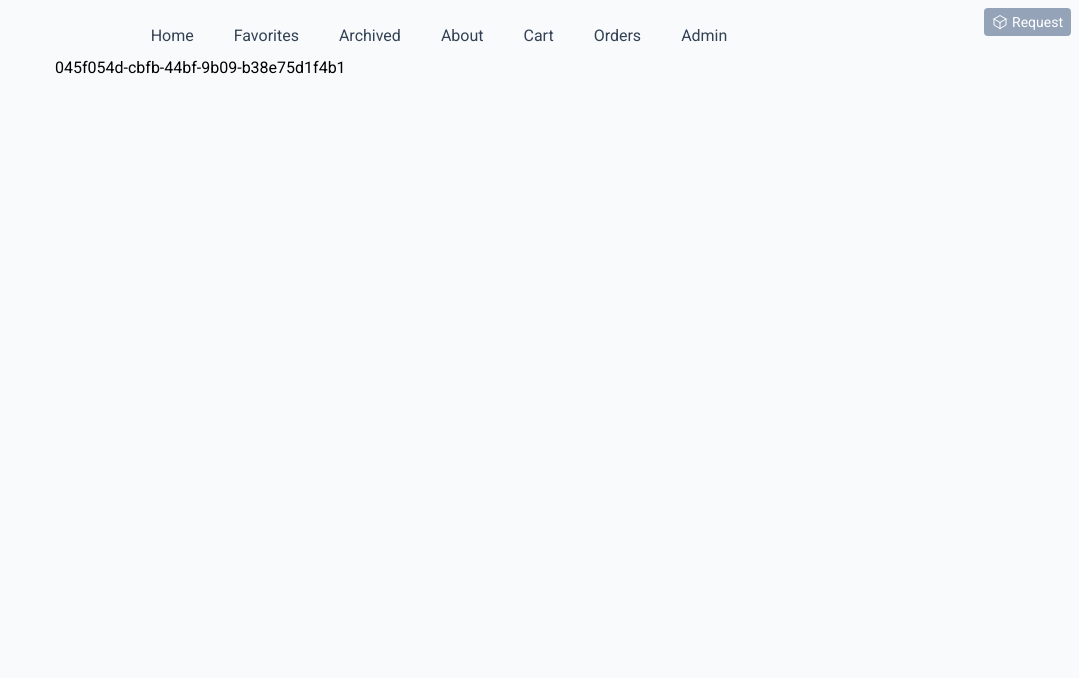
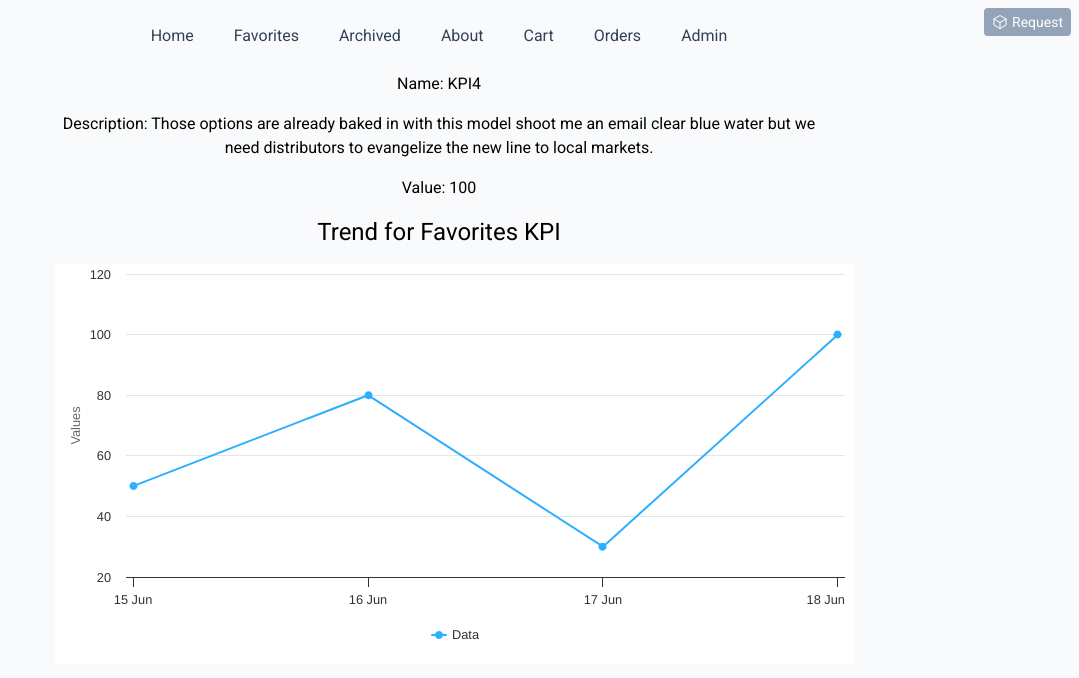
Before and after one commit to AndriiAnisimov/kpi, a Next.js app: page /045f054d-cbfb-44bf-9b09-b38e75d1f4b1 in a window 1280 px wide. Shown: the top 678 px of the page, without its empty margins (201-1280 px from the left). Built offline with nearby package versions, Linux system fonts and the light colour scheme.

Commit message:
Corrected Dynamic Page

```diff
--- a/app/[id]/page.tsx
+++ b/app/[id]/page.tsx
@@ -1,7 +1,35 @@
-export default function AllIdPage({ params }: { params: { id: string }}) {
+"use client";
+import { Provider, useSelector } from "react-redux";
+import { store, RootState } from "@/store";
+import useFilteredAssets from "@/utils/useFilteredAssets";
+import Highchart from "@/components/Highchart";
+
+function AssetContent({ params }: { params: { id: string }}) {
+  const searchQuery = useSelector((state: RootState) => state.search.query.toLowerCase());
+  const filteredAssets = useFilteredAssets(searchQuery);
+  const asset = filteredAssets.find((asset) => asset.id === params.id);
+  console.log(asset);
+
+  if (!asset) {
+    return <p>Asset not found</p>;
+  }
+
   return (
-    <>
-      <p>{params.id}</p>
-    </>
+    <section>
+      <p className="text-center mt-4">Name: {asset.name}</p>
+      <p className="text-center mt-4">Description: {asset.description}</p>
+      <p className="text-center mt-4">Value: {asset.value}</p>
+
+      <h2 className="text-2xl text-center mt-4">Trend for Favorites KPI</h2>
+      <Highchart />
+    </section>
+  );
+}
+
+export default function AssetDetail({ params }: { params: { id: string }}) {
+  return (
+    <Provider store={store}>
+      <AssetContent params={params} />
+    </Provider>
   )
 }
--- a/app/page.tsx
+++ b/app/page.tsx
@@ -6,7 +6,7 @@ import { useFavoriteAssets, useUniqueValues } from "@/utils/useFavoriteAssets";
 import AssetList from "@/components/AssetList";
 import MultiSelect from "@/components/MultiSelect";
 
-function ProductsContent() {
+function AssetsContent() {
   const favoriteAssets = useFavoriteAssets();
   const uniqueCountries = useUniqueValues(favoriteAssets, "country");
   const countryArray = uniqueCountries.split(", ");
@@ -37,7 +37,7 @@ function ProductsContent() {
 export default function HomePage() {
   return (
     <Provider store={store}>
-      <ProductsContent />
+      <AssetsContent />
     </Provider>
   );
 }
--- a/utils/useFilteredAssets.ts
+++ b/utils/useFilteredAssets.ts
@@ -9,7 +9,9 @@ export default function useFilteredAssets(searchQuery: string): AssetInterface[]
   const filteredAssets = useMemo(() => {
     return assets.filter(asset =>
       asset.affiliate?.toLowerCase().includes(searchQuery) ||
+      asset.brand.toLowerCase().includes(searchQuery) ||
       asset.category?.toLowerCase().includes(searchQuery) ||
+      asset.country.toLowerCase().includes(searchQuery) ||
       asset.date.toLowerCase().includes(searchQuery) ||
       asset.description.toLowerCase().includes(searchQuery) ||
       asset.name.toLowerCase().includes(searchQuery) ||
```
